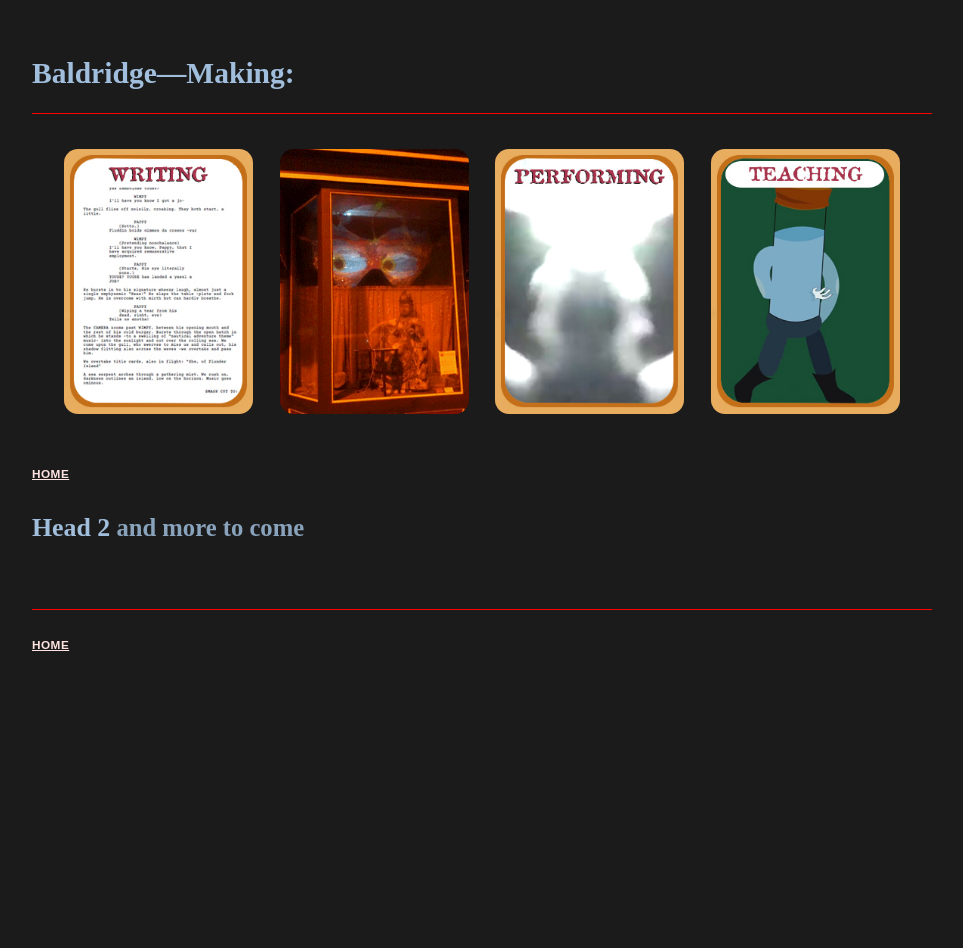
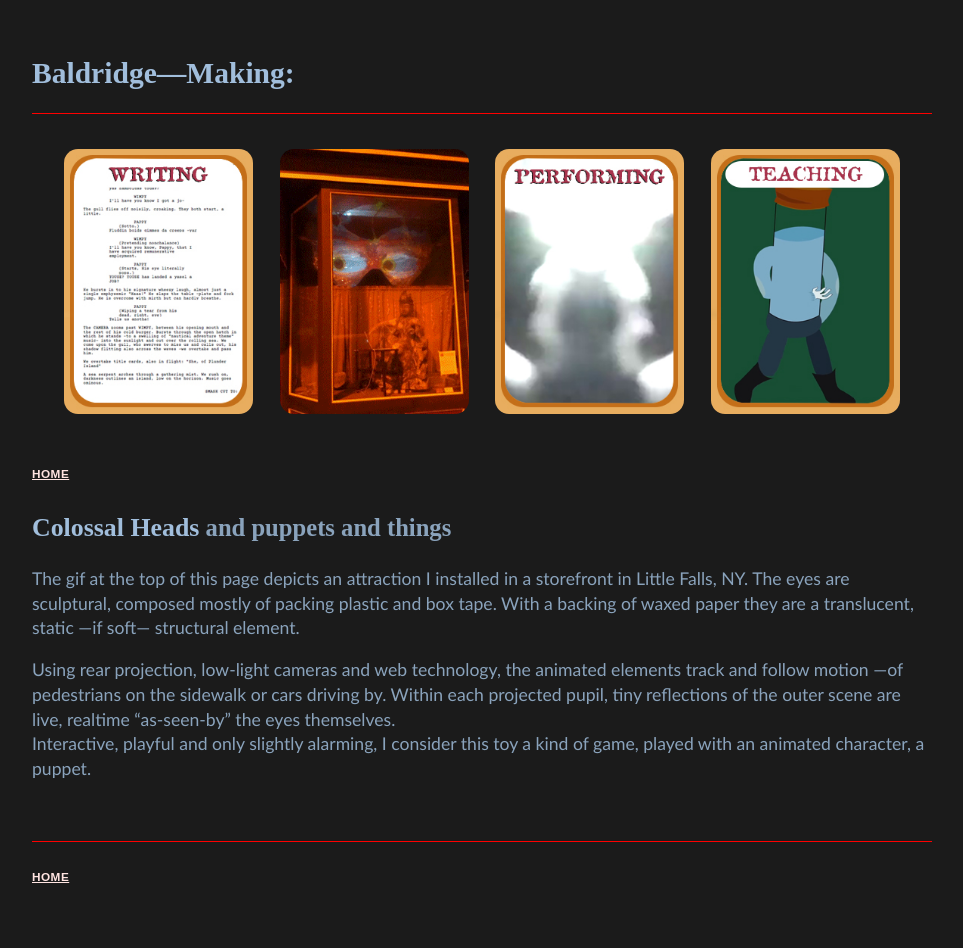
Before and after one commit to Interactimation/portfolio, a Jekyll site: the page built from making/index.md, in a window 1280 px wide. Shown: the whole page, without its empty margins (158-1121 px from the left). Built offline with Jekyll 4.4.1, drawn with Linux system fonts in a browser that asks for light colours; before the commit the page ends 900 px from its top, so only the background shows below that.

```diff
--- a/making/index.md
+++ b/making/index.md
@@ -29,7 +29,14 @@ layout: default
 
 ###### [home]({{ "/" | relative_url }})
 
-## **Head 2** and more to come
+## **Colossal Heads** and puppets and things
+
+The gif at the top of this page depicts an attraction I installed in a storefront in Little Falls, NY. The eyes are sculptural, composed mostly of packing plastic and box tape. With a backing of waxed paper they are a translucent, static —if soft— structural element.
+
+Using rear projection, low-light cameras and web technology, the animated elements track and follow motion —of pedestrians on the sidewalk or cars driving by. Within each projected pupil, tiny reflections of the outer scene are live, realtime "as-seen-by" the eyes themselves.
+Interactive, playful and only slightly alarming, I consider this toy a kind of game, played with an animated character, a puppet.
+
+
 
 <br />
 
```
Also changed, not shown: performing/index.md (+1 -1 lines), writing/index.md (+3 -4 lines), pix/FredMusicircus.jpg (added), pix/FredMusicircus_thumb.jpg (added), pix/craigFred_crp.jpg (added), pix/dancers1_crp.jpg (added), pix/dancers1_tmb.jpg (added), pix/fredWard_crp.jpg (added), pix/fredWard_thumb.jpg (added), 1 other file.
